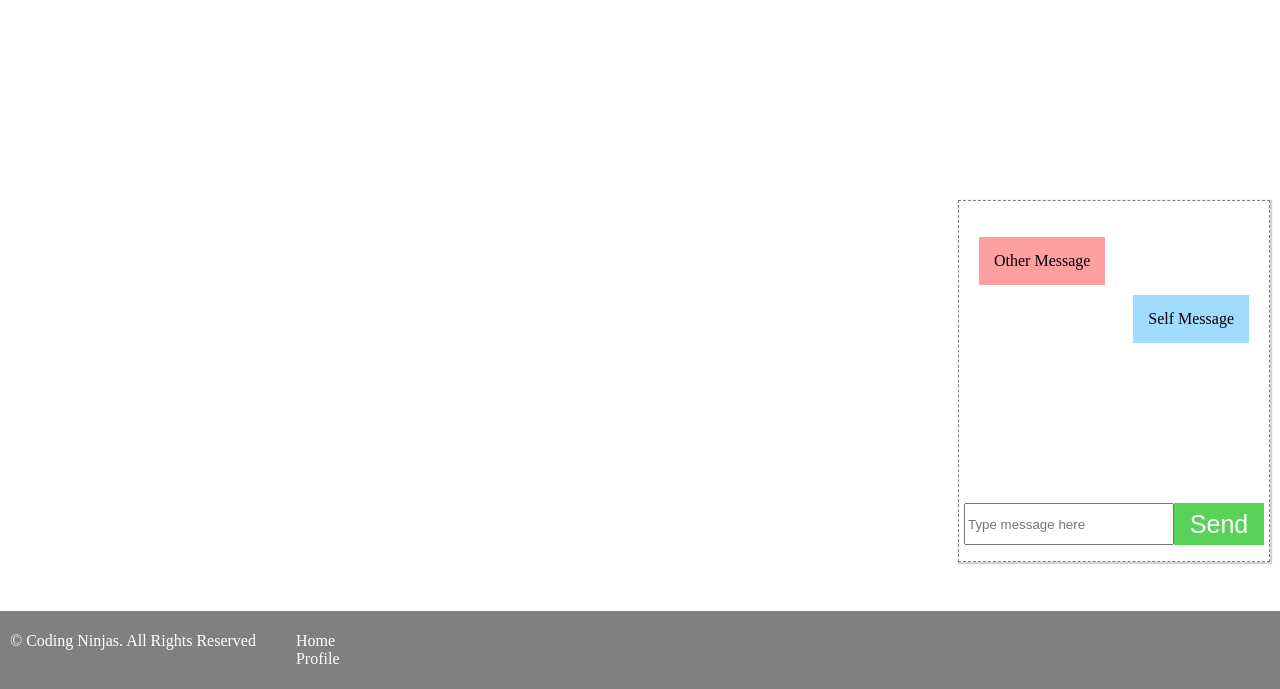
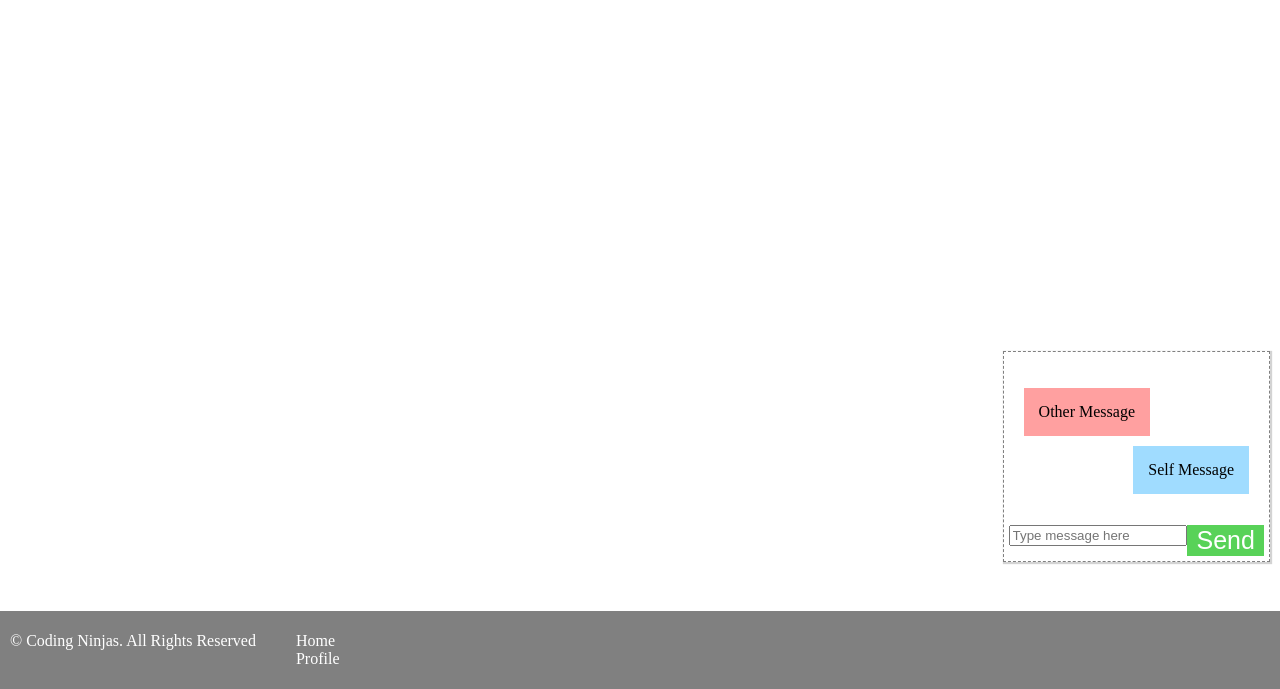
Before and after one commit to rawift/Social-Media, a Node server app: template views/home.ejs in a window 1280 px wide. Shown: the part 228-917 px from the top of the page. Run offline with Node 20, Linux system fonts and the light colour scheme; the template is opened without the code that fills it, so the values that code supplies are empty; the visitor is signed in with stand-in values (Sample User, id 1); some libraries are stand-ins or nearby versions.

Commit message:
Update chat_box.css

```diff
--- a/assets/css/chat_box.css
+++ b/assets/css/chat_box.css
@@ -3,7 +3,7 @@
   bottom: 10px;
   right: 10px;
   border: 1px dashed grey;
-  height: 350px;
+  height:
   width: 300px;
   background: white;
   padding: 5px;
```
